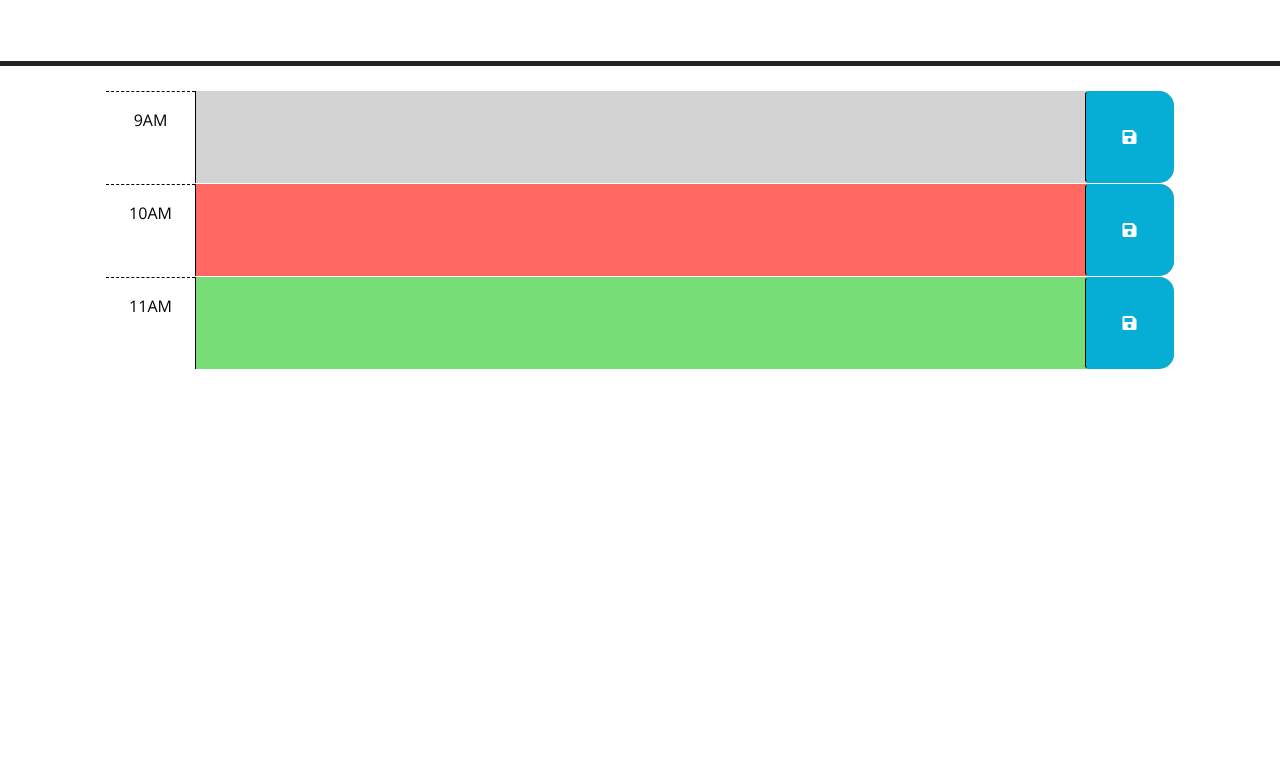
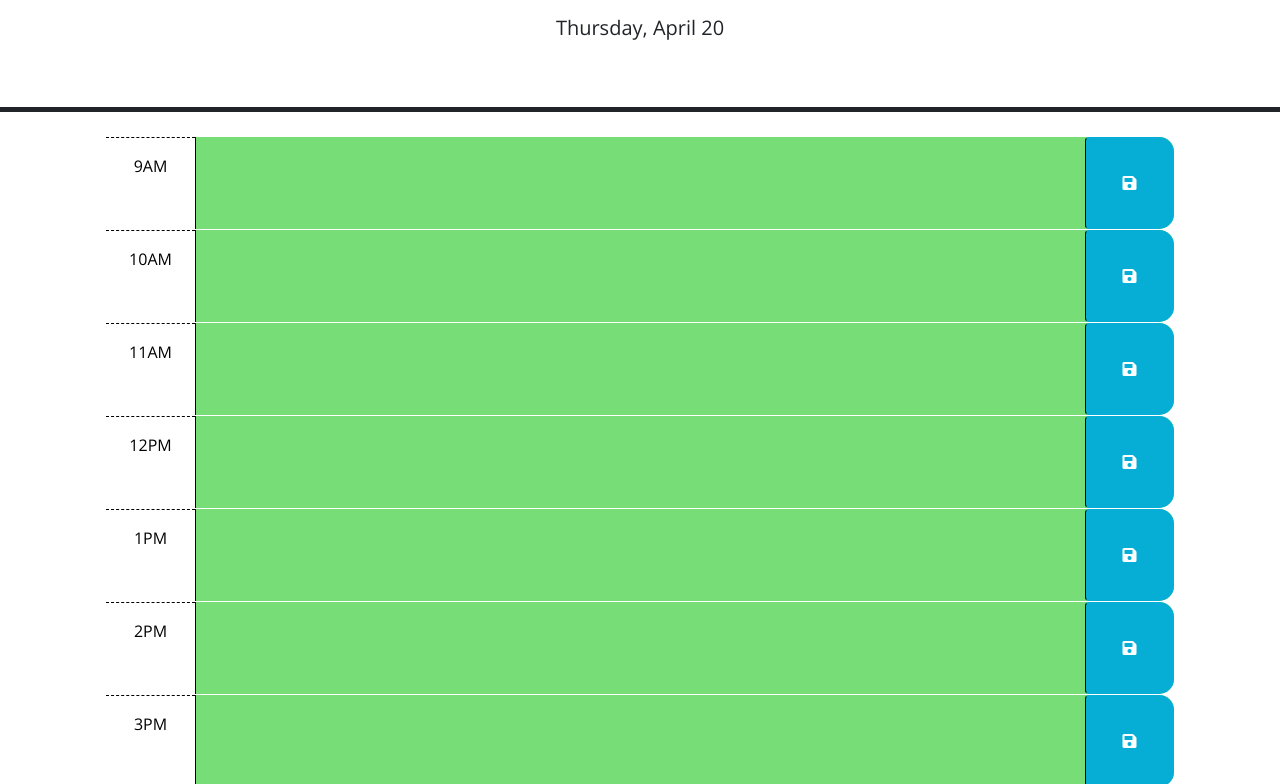
Before and after one commit to PrettiestRobot/work-day-scheduler, a plain HTML site: page index.html in a window 1280 px wide. Shown: the part 166-950 px from the top of the page. Before the commit the page ends 800 px from the top, so only its background shows below. Drawn offline with nearby package versions, Linux system fonts and the light colour scheme.

Commit message:
all features working

```diff
--- a/assets/scripts/script.js
+++ b/assets/scripts/script.js
@@ -1,6 +1,10 @@
 // Wrap all code that interacts with the DOM in a call to jQuery to ensure that
 // the code isn't run until the browser has finished rendering all the elements
 // in the html.
+
+$(document).ready(function () {
+
+
   $(function () {
     // TODO: Add a listener for click events on the save button. This code should
     // use the id in the containing time-block as a key to save the user input in
@@ -8,6 +12,11 @@ $(function () {
     // function? How can DOM traversal be used to get the "hour-x" id of the
     // time-block containing the button that was clicked? How might the id be
     // useful when saving the description in local storage?
+    $(".saveBtn").click(function () {
+      let key = $(this).parent().attr('id');
+      let text = $(this).siblings('.description').val();
+      localStorage.setItem(key,text);
+    });
     //
     // TODO: Add code to apply the past, present, or future class to each time
     // block by comparing the id to the current hour. HINTS: How can the id
@@ -20,4 +29,29 @@ $(function () {
     // attribute of each time-block be used to do this?
     //
     // TODO: Add code to display the current date in the header of the page.
+
+    function callTime() {
+      setInterval(function () {
+        const currentDate = new Date();
+        const currentHour = currentDate.getHours();
+        var todaysDate = dayjs(currentDate).format("dddd, MMMM D");
+        $('#currentDay').text(todaysDate);
+        let hourRows = $('.time-block');
+        hourRows.each(function() {
+          if ($(this).data('hour') === currentHour) {
+            $(this).removeClass('past future');
+            $(this).addClass('present');
+          } else if ($(this).data('hour') < currentHour) {
+            $(this).removeClass('present future');
+            $(this).addClass('past');
+          } else if ($(this).data('hour') > currentHour) {
+            $(this).removeClass('past present');
+            $(this).addClass('future');
+          }
         });
+      }, 1000);
+    }
+
+    callTime();
+  });
+});
--- a/index.html
+++ b/index.html
@@ -40,7 +40,33 @@
         -->
 
       <!-- Example of a past time block. The "past" class adds a gray background color. -->
-      <div id="hour-9" class="row time-block past">
+      <!-- <div id="hour-9" class="row time-block past">
+        <div class="col-2 col-md-1 hour text-center py-3">9AM</div>
+        <textarea class="col-8 col-md-10 description" rows="3"> </textarea>
+        <button class="btn saveBtn col-2 col-md-1" aria-label="save">
+          <i class="fas fa-save" aria-hidden="true"></i>
+        </button>
+      </div> -->
+
+      <!-- Example of a a present time block. The "present" class adds a red background color. -->
+      <!-- <div id="hour-10" class="row time-block present">
+        <div class="col-2 col-md-1 hour text-center py-3">10AM</div>
+        <textarea class="col-8 col-md-10 description" rows="3"> </textarea>
+        <button class="btn saveBtn col-2 col-md-1" aria-label="save">
+          <i class="fas fa-save" aria-hidden="true"></i>
+        </button>
+      </div> -->
+
+      <!-- Example of a future time block. The "future" class adds a green background color. -->
+      <!-- <div id="hour-11" class="row time-block future">
+        <div class="col-2 col-md-1 hour text-center py-3">11AM</div>
+        <textarea class="col-8 col-md-10 description" rows="3"> </textarea>
+        <button class="btn saveBtn col-2 col-md-1" aria-label="save">
+          <i class="fas fa-save" aria-hidden="true"></i>
+        </button>
+      </div> -->
+
+      <div id="hour-9" data-hour="9" class="row time-block past">
         <div class="col-2 col-md-1 hour text-center py-3">9AM</div>
         <textarea class="col-8 col-md-10 description" rows="3"> </textarea>
         <button class="btn saveBtn col-2 col-md-1" aria-label="save">
@@ -48,8 +74,7 @@
         </button>
       </div>
 
-      <!-- Example of a a present time block. The "present" class adds a red background color. -->
-      <div id="hour-10" class="row time-block present">
+      <div id="hour-10" data-hour="10" class="row time-block past">
         <div class="col-2 col-md-1 hour text-center py-3">10AM</div>
         <textarea class="col-8 col-md-10 description" rows="3"> </textarea>
         <button class="btn saveBtn col-2 col-md-1" aria-label="save">
@@ -57,9 +82,56 @@
         </button>
       </div>
 
-      <!-- Example of a future time block. The "future" class adds a green background color. -->
-      <div id="hour-11" class="row time-block future">
+      <div id="hour-11" data-hour="11" class="row time-block past">
         <div class="col-2 col-md-1 hour text-center py-3">11AM</div>
+        <textarea class="col-8 col-md-10 description" rows="3"> </textarea>
+        <button class="btn saveBtn col-2 col-md-1" aria-label="save">
+          <i class="fas fa-save" aria-hidden="true"></i>
+        </button>
+      </div>
+
+      <div id="hour-12" data-hour="12" class="row time-block past">
+        <div class="col-2 col-md-1 hour text-center py-3">12PM</div>
+        <textarea class="col-8 col-md-10 description" rows="3"> </textarea>
+        <button class="btn saveBtn col-2 col-md-1" aria-label="save">
+          <i class="fas fa-save" aria-hidden="true"></i>
+        </button>
+      </div>
+
+      <div id="hour-1" data-hour="13" class="row time-block past">
+        <div class="col-2 col-md-1 hour text-center py-3">1PM</div>
+        <textarea class="col-8 col-md-10 description" rows="3"> </textarea>
+        <button class="btn saveBtn col-2 col-md-1" aria-label="save">
+          <i class="fas fa-save" aria-hidden="true"></i>
+        </button>
+      </div>
+
+      <div id="hour-2" data-hour="14" class="row time-block past">
+        <div class="col-2 col-md-1 hour text-center py-3">2PM</div>
+        <textarea class="col-8 col-md-10 description" rows="3"> </textarea>
+        <button class="btn saveBtn col-2 col-md-1" aria-label="save">
+          <i class="fas fa-save" aria-hidden="true"></i>
+        </button>
+      </div>
+
+      <div id="hour-3" data-hour="15" class="row time-block past">
+        <div class="col-2 col-md-1 hour text-center py-3">3PM</div>
+        <textarea class="col-8 col-md-10 description" rows="3"> </textarea>
+        <button class="btn saveBtn col-2 col-md-1" aria-label="save">
+          <i class="fas fa-save" aria-hidden="true"></i>
+        </button>
+      </div>
+
+      <div id="hour-4" data-hour="16" class="row time-block past">
+        <div class="col-2 col-md-1 hour text-center py-3">4PM</div>
+        <textarea class="col-8 col-md-10 description" rows="3"> </textarea>
+        <button class="btn saveBtn col-2 col-md-1" aria-label="save">
+          <i class="fas fa-save" aria-hidden="true"></i>
+        </button>
+      </div>
+
+      <div id="hour-5" data-hour="16" class="row time-block past">
+        <div class="col-2 col-md-1 hour text-center py-3">5PM</div>
         <textarea class="col-8 col-md-10 description" rows="3"> </textarea>
         <button class="btn saveBtn col-2 col-md-1" aria-label="save">
           <i class="fas fa-save" aria-hidden="true"></i>
@@ -73,6 +145,7 @@
       crossorigin="anonymous"
     ></script>
 
-    <script src="./assets/styles/script.js"></script>
+    <script src="https://cdnjs.cloudflare.com/ajax/libs/dayjs/1.11.7/dayjs.min.js"></script>
+    <script src="./assets/scripts/script.js"></script>
   </body>
 </html>
```
Lines whose indentation alone changed are shown as unchanged.
